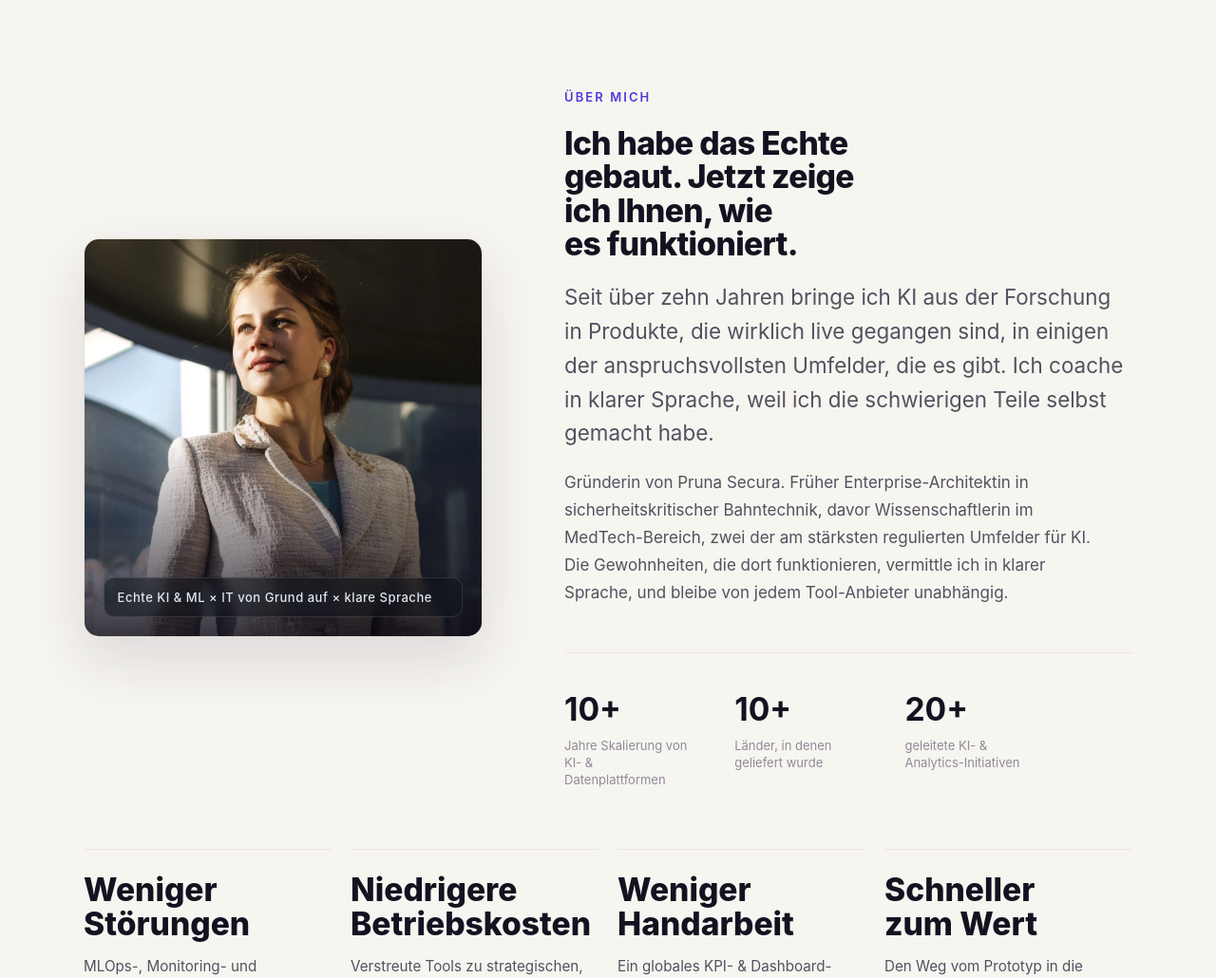
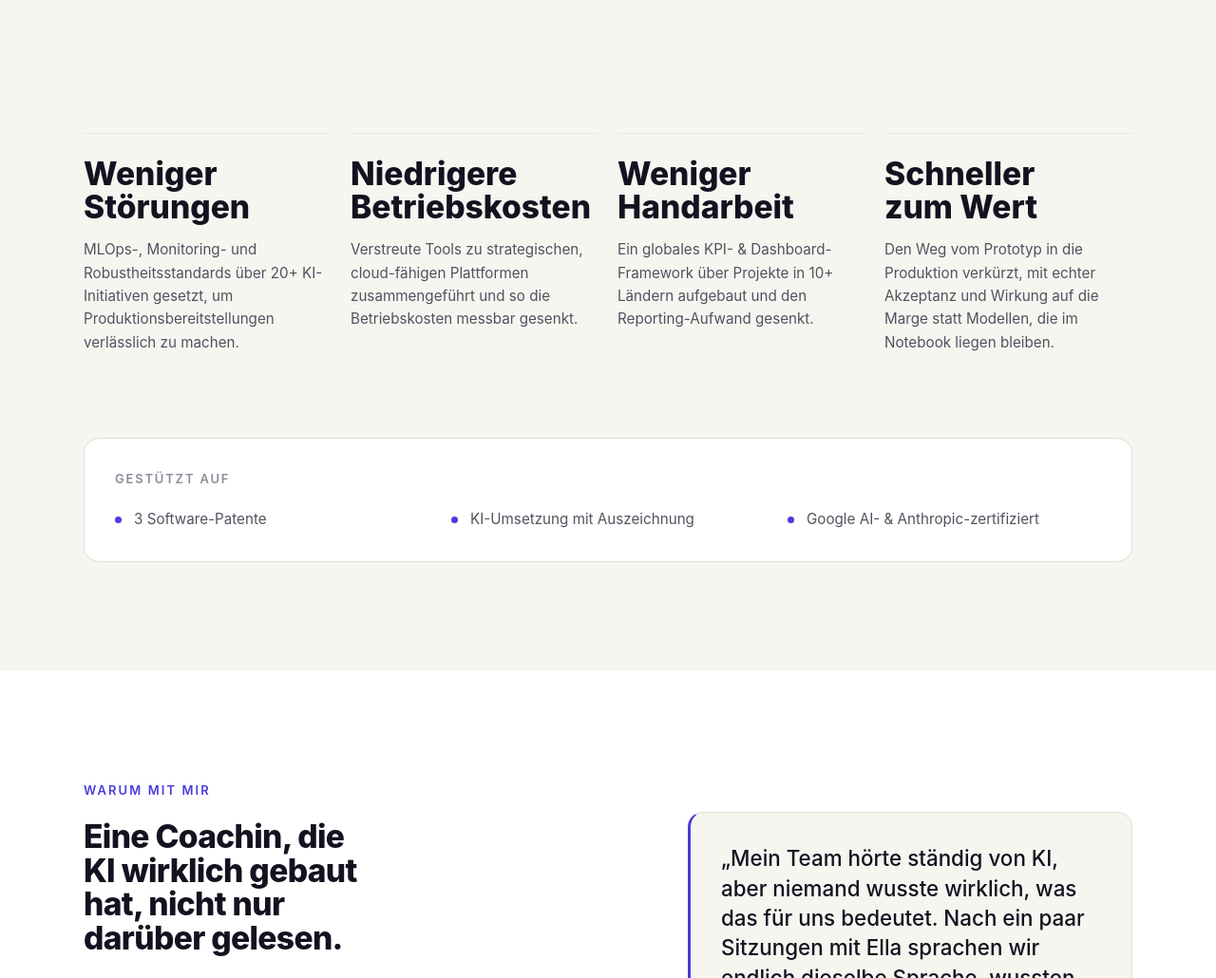
Before and after one commit to ellaroyce/ellaroyce.github.io, a plain HTML site: page index.html in a window 1280 px wide. Shown: the part 3560-4590 px from the top of the page at 95% size. Drawn offline with Linux system fonts and the light colour scheme; a web font is replaced by a local one.

Commit message:
Remove About-me block and portrait photo from about section

```diff
--- a/index.html
+++ b/index.html
@@ -264,29 +264,6 @@
 
   <!-- About me & experience -->
   <section class="section about" id="about">
-    <div class="container about__grid">
-      <div class="about__media reveal">
-        <div class="hero__frame">
-          <picture>
-            <source srcset="assets/portrait.webp" type="image/webp" />
-            <img src="assets/portrait.jpg" alt="Ella Türümina" width="1100" height="1100" loading="lazy" />
-          </picture>
-          <div class="hero__tag" data-i18n-html="about.tag">Real-world AI &amp; ML × IT from scratch × plain language</div>
-        </div>
-      </div>
-      <div class="about__copy reveal">
-        <p class="eyebrow" data-i18n="about.eyebrow">About me</p>
-        <h2 class="section__title section__title--sm" data-i18n="about.title">I have built the real thing. Now I teach you how it works.</h2>
-        <p class="section__lede" data-i18n="about.lede">I have spent a decade taking AI from research into products that actually shipped, in some of the most demanding settings there are. I coach in plain language, because I have done the hard parts myself.</p>
-        <p class="about__bio" data-i18n="about.bio">Founder of Pruna Secura. Former enterprise architect in safety-critical rail tech, and before that a scientist in MedTech, two of the most regulated places to ship AI. I teach the habits that work there in plain language, and stay independent of any tooling vendor.</p>
-        <ul class="hero__stats about__stats" role="list">
-          <li><span class="stat__num">10+</span><span class="stat__label" data-i18n="about.s1">Years scaling AI &amp; data platforms</span></li>
-          <li><span class="stat__num">10+</span><span class="stat__label" data-i18n="about.s2">Countries delivered across</span></li>
-          <li><span class="stat__num">20+</span><span class="stat__label" data-i18n="about.s3">AI &amp; analytics initiatives led</span></li>
-        </ul>
-      </div>
-    </div>
-
     <div class="container">
       <div class="proof__grid">
         <div class="proof__item reveal"><span class="proof__num" data-i18n-html="proof.n1">Fewer<br>incidents</span><p data-i18n="proof.p1">Set MLOps, monitoring and robustness standards across 20+ AI initiatives to make production deployments dependable.</p></div>
```
